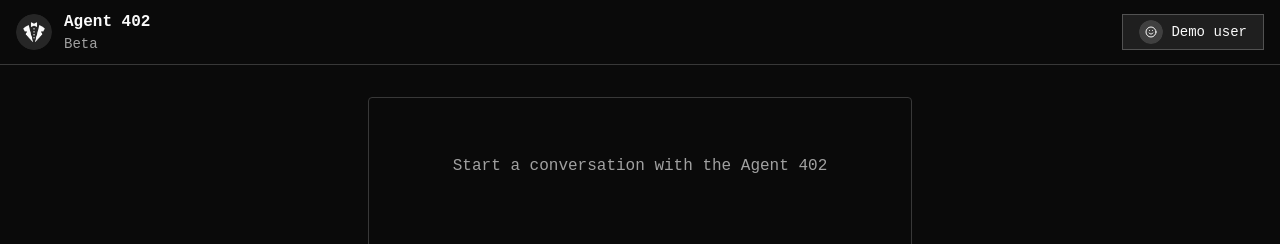
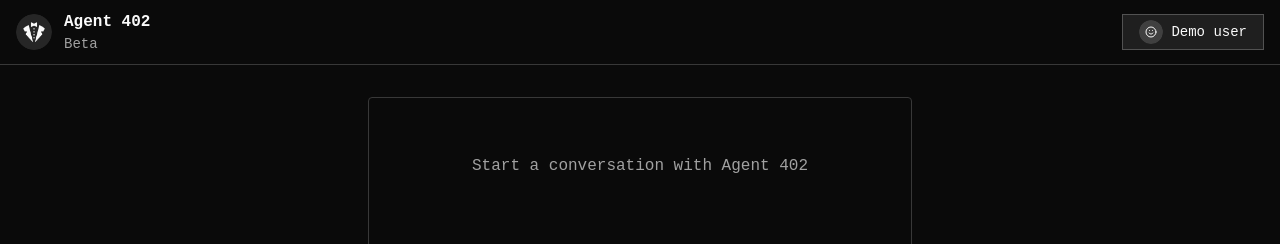
Before and after one commit to web3goals/agent-402-prototype, a Next.js app in the folder app/: page /chat in a window 1280 px wide. Shown: the top 244 px of the page. Built offline with nearby package versions, Linux system fonts and the light colour scheme.

Commit message:
Update placeholder text to improve clarity in chat component

```diff
--- a/app/app/chat/page.tsx
+++ b/app/app/chat/page.tsx
@@ -91,7 +91,7 @@
           <div className="space-y-4">
             {messages.length === 0 && (
               <div className="text-center text-muted-foreground mt-10">
-                <p>Start a conversation with the Agent 402</p>
+                <p>Start a conversation with Agent 402</p>
               </div>
             )}
 
```
